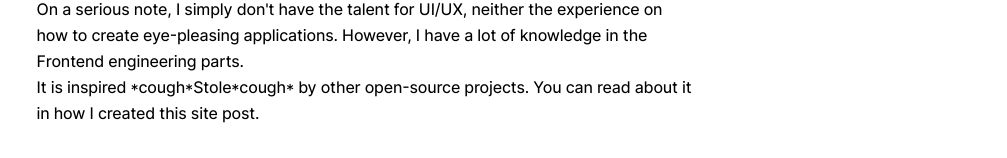
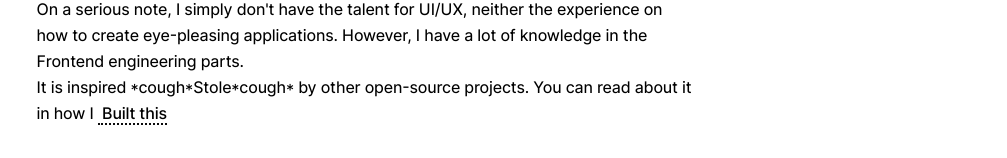
Before and after one commit to omaralsoudanii/mkreg.dev, a Next.js app: page /about in a window 1280 px wide. Shown: the part 794-952 px from the top of the page, without its empty margins (273-1280 px from the left). Built offline with nearby package versions, Linux system fonts and the light colour scheme; what @tailwindcss/typography would draw is missing.

Commit message:
fix tags

```diff
--- a/src/data/stack.mdx
+++ b/src/data/stack.mdx
@@ -2,7 +2,7 @@
 title: 'My Technology Stack'
 publishedAt: '2021-04-15'
 summary: 'A List of technologies and tools I use for development.'
-tags: ['Tech Stack','Stack','Uses']
+tags: ['Tech.Stack','Stack','Uses']
 image: '/static/images/stack.png'
 ---
 
--- a/src/data/writing/building-this-site.mdx
+++ b/src/data/writing/building-this-site.mdx
@@ -2,7 +2,7 @@
 title: 'Building this'
 publishedAt: '2021-04-21'
 summary: 'A high level overview on building and developing my personal site, and some of the struggles for someone who is not Frontend centric.'
-tags: ['Type Script','Infrastructure','HA Proxy','Next.js','Cloud Flare']
+tags: ['Type.Script','Infrastructure','HA.Proxy','Next.js','Cloud.Flare']
 image: '/static/images/writing/building-mkreg.png'
 ---
 
--- a/src/pages/about.tsx
+++ b/src/pages/about.tsx
@@ -62,7 +62,10 @@ export default function About() {
         </p>
         <p>
           It is inspired *cough*Stole*cough* by other open-source projects. You
-          can read about it in how I created this site post.
+          can read about it in how I{' '}
+          <Link href="/writing/building-this-site">
+            <a className="pl-1 text-link"> Built this </a>
+          </Link>
         </p>
       </Container>
     </React.Fragment>
```
